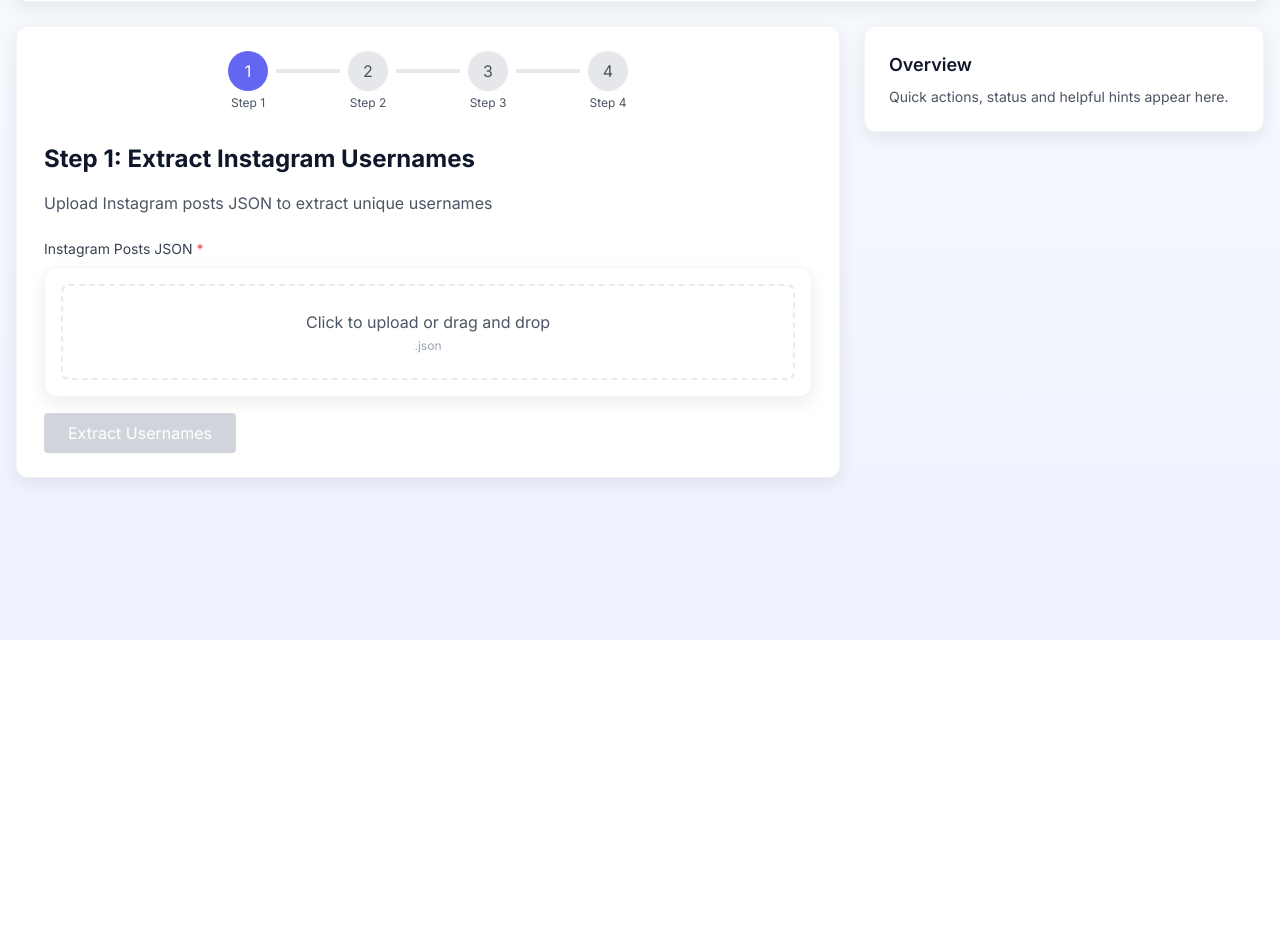
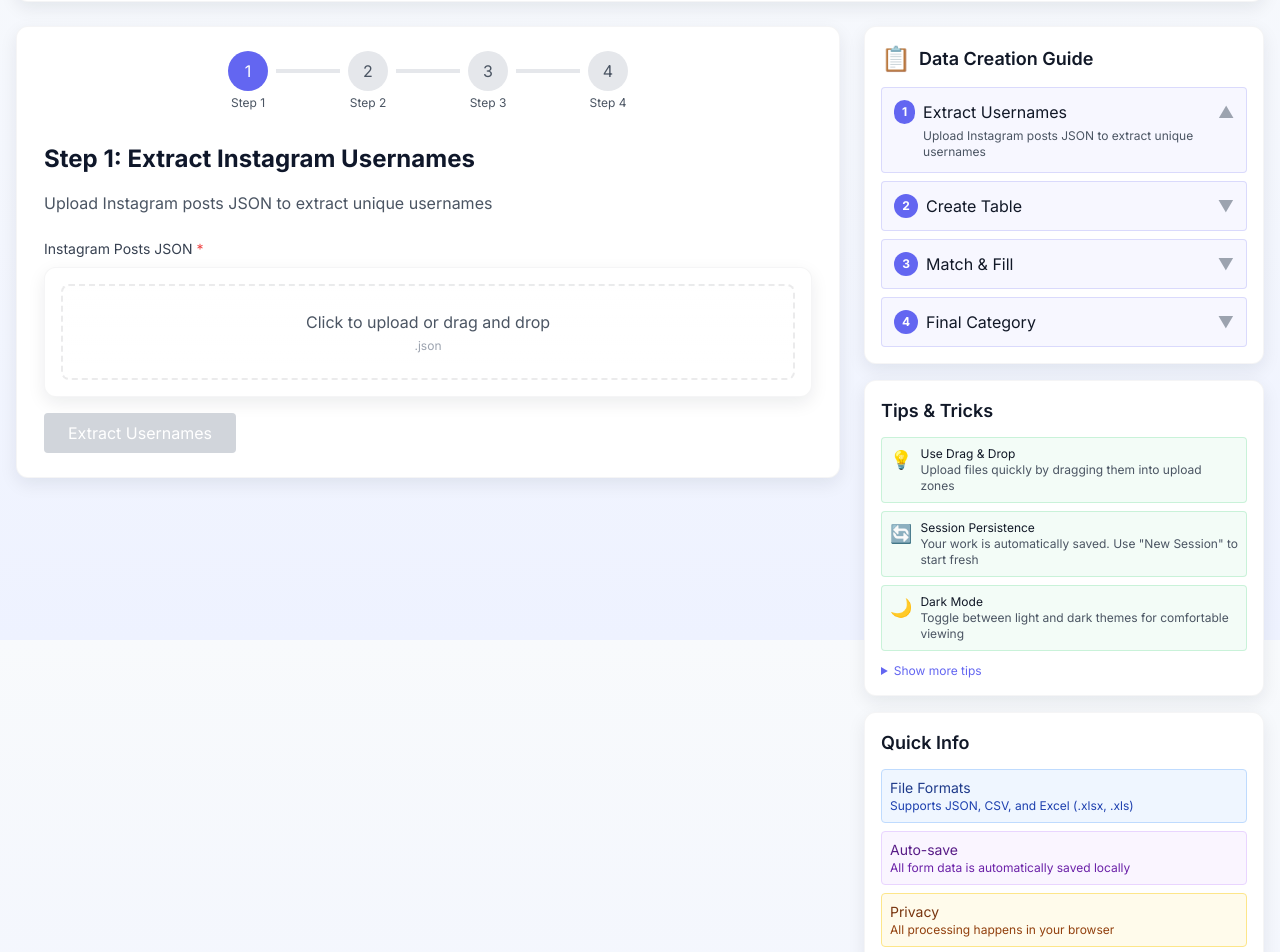
Before and after one commit to wildcraft958/Convosight_data_processor_v1.0, a React (Vite) app: page / in a window 1280 px wide. Shown: the part 160-1112 px from the top of the page. Before the commit the page ends 800 px from the top, so only its background shows below. Built offline with nearby package versions, Linux system fonts and the light colour scheme.

Commit message:
feat: complete Overview panel with guides, tips, and info cards

```diff
--- a/src/App.jsx
+++ b/src/App.jsx
@@ -3,6 +3,7 @@
 import DataCreation from './components/DataCreation/DataCreation'
 import CVICreation from './components/CVICreation/CVICreation'
 import Analysis from './components/Analysis/Analysis'
+import Overview from './components/common/Overview'
 import { useSession } from './context/SessionContext'
 import SessionIndicator from './components/common/SessionIndicator'
 import ConfirmModal from './components/common/ConfirmModal'
@@ -75,12 +76,7 @@
                 {activeTab === 'analysis' && <Analysis />}
               </div>
             </div>
-            <aside className="lg:col-span-4">
-              <div className="card p-6">
-                <h3 className="text-lg font-semibold mb-2 text-gray-900 dark:text-gray-100">Overview</h3>
-                <p className="text-sm text-gray-600 dark:text-gray-300">Quick actions, status and helpful hints appear here.</p>
-              </div>
-            </aside>
+            <Overview activeTab={activeTab} />
           </div>
         </main>
       </div>
--- /dev/null
+++ b/src/components/common/Overview.jsx
@@ -0,0 +1,156 @@
+import React, { useState } from 'react'
+
+export default function Overview({ activeTab }) {
+  const [expandedGuide, setExpandedGuide] = useState(0)
+
+  const guides = [
+    {
+      title: 'Data Creation',
+      icon: '📋',
+      steps: [
+        { num: 1, title: 'Extract Usernames', desc: 'Upload Instagram posts JSON to extract unique usernames' },
+        { num: 2, title: 'Create Table', desc: 'Combine Instagram posts, followers, YouTube, and TikTok data' },
+        { num: 3, title: 'Match & Fill', desc: 'Fill missing data by matching with reference tables' },
+        { num: 4, title: 'Final Category', desc: 'Categorize posts with inferred final categories' }
+      ]
+    },
+    {
+      title: 'CVI Creation',
+      icon: '📊',
+      steps: [
+        { num: 1, title: 'Upload Files', desc: 'Upload Excel or CSV files containing CVI data' },
+        { num: 2, title: 'Process', desc: 'System processes and standardizes the CVI table' },
+        { num: 3, title: 'Preview', desc: 'Review the processed data before download' },
+        { num: 4, title: 'Download', desc: 'Export the standardized CVI table as CSV' }
+      ]
+    },
+    {
+      title: 'Analysis',
+      icon: '📈',
+      steps: [
+        { num: 1, title: 'Post Matrix', desc: 'Build a matrix of posts across regions and sources' },
+        { num: 2, title: 'Missing Posts', desc: 'Identify posts that are missing from the data' },
+        { num: 3, title: 'Data Points', desc: 'Generate comprehensive metrics for each brand' }
+      ]
+    }
+  ]
+
+  const tips = [
+    { icon: '💡', title: 'Use Drag & Drop', desc: 'Upload files quickly by dragging them into upload zones' },
+    { icon: '🔄', title: 'Session Persistence', desc: 'Your work is automatically saved. Use "New Session" to start fresh' },
+    { icon: '🌙', title: 'Dark Mode', desc: 'Toggle between light and dark themes for comfortable viewing' },
+    { icon: '💾', title: 'Download Results', desc: 'All results can be downloaded as CSV for further analysis' },
+    { icon: '✨', title: 'Auto-detect Brands', desc: 'In Generate Data Points, use "Auto-detect from data" for quick setup' },
+    { icon: '⚡', title: 'Process Large Files', desc: 'The tool handles CSV and Excel files efficiently' }
+  ]
+
+  const currentGuide = guides.find(g => {
+    if (activeTab === 'data-creation') return g.title === 'Data Creation'
+    if (activeTab === 'cvi-creation') return g.title === 'CVI Creation'
+    if (activeTab === 'analysis') return g.title === 'Analysis'
+  })
+
+  return (
+    <aside className="lg:col-span-4 space-y-4">
+      {/* Current Guide */}
+      {currentGuide && (
+        <div className="card p-4">
+          <h3 className="text-lg font-semibold mb-3 text-gray-900 dark:text-gray-100 flex items-center gap-2">
+            <span className="text-2xl">{currentGuide.icon}</span>
+            {currentGuide.title} Guide
+          </h3>
+          <div className="space-y-2">
+            {currentGuide.steps.map((step, idx) => (
+              <div
+                key={idx}
+                onClick={() => setExpandedGuide(expandedGuide === idx ? -1 : idx)}
+                className="cursor-pointer p-3 rounded bg-[rgba(99,102,241,0.05)] dark:bg-[rgba(99,102,241,0.1)] hover:bg-[rgba(99,102,241,0.1)] dark:hover:bg-[rgba(99,102,241,0.15)] transition-colors border border-[rgba(99,102,241,0.2)]"
+              >
+                <div className="flex items-start justify-between">
+                  <div className="flex items-start gap-2">
+                    <div className="flex items-center justify-center w-6 h-6 rounded-full bg-primary-500 text-white text-xs font-bold">
+                      {step.num}
+                    </div>
+                    <div>
+                      <div className="font-medium text-gray-900 dark:text-gray-100">{step.title}</div>
+                      {expandedGuide === idx && (
+                        <div className="text-xs text-gray-600 dark:text-gray-400 mt-1">{step.desc}</div>
+                      )}
+                    </div>
+                  </div>
+                  <span className={`text-gray-400 transition-transform ${expandedGuide === idx ? 'rotate-180' : ''}`}>
+                    ▼
+                  </span>
+                </div>
+              </div>
+            ))}
+          </div>
+        </div>
+      )}
+
+      {/* Tips & Tricks */}
+      <div className="card p-4">
+        <h3 className="text-lg font-semibold mb-3 text-gray-900 dark:text-gray-100">Tips & Tricks</h3>
+        <div className="space-y-2">
+          {tips.slice(0, 3).map((tip, idx) => (
+            <div key={idx} className="p-2 rounded bg-[rgba(34,197,94,0.05)] dark:bg-[rgba(34,197,94,0.1)] border border-[rgba(34,197,94,0.2)]">
+              <div className="flex gap-2">
+                <span className="text-lg flex-shrink-0">{tip.icon}</span>
+                <div className="text-xs">
+                  <div className="font-medium text-gray-900 dark:text-gray-100">{tip.title}</div>
+                  <div className="text-gray-600 dark:text-gray-400">{tip.desc}</div>
+                </div>
+              </div>
+            </div>
+          ))}
+        </div>
+        <details className="mt-3 text-xs">
+          <summary className="cursor-pointer font-medium text-primary-500 hover:text-primary-600 dark:text-primary-400">
+            Show more tips
+          </summary>
+          <div className="space-y-2 mt-2">
+            {tips.slice(3).map((tip, idx) => (
+              <div key={idx + 3} className="p-2 rounded bg-[rgba(34,197,94,0.05)] dark:bg-[rgba(34,197,94,0.1)] border border-[rgba(34,197,94,0.2)]">
+                <div className="flex gap-2">
+                  <span className="text-lg flex-shrink-0">{tip.icon}</span>
+                  <div>
+                    <div className="font-medium text-gray-900 dark:text-gray-100">{tip.title}</div>
+                    <div className="text-gray-600 dark:text-gray-400">{tip.desc}</div>
+                  </div>
+                </div>
+              </div>
+            ))}
+          </div>
+        </details>
+      </div>
+
+      {/* Quick Info */}
+      <div className="card p-4">
+        <h3 className="text-lg font-semibold mb-3 text-gray-900 dark:text-gray-100">Quick Info</h3>
+        <div className="space-y-2 text-sm">
+          <div className="p-2 rounded bg-blue-50 dark:bg-blue-900 border border-blue-200 dark:border-blue-700">
+            <div className="font-medium text-blue-900 dark:text-blue-100">File Formats</div>
+            <div className="text-xs text-blue-800 dark:text-blue-200">Supports JSON, CSV, and Excel (.xlsx, .xls)</div>
+          </div>
+          <div className="p-2 rounded bg-purple-50 dark:bg-purple-900 border border-purple-200 dark:border-purple-700">
+            <div className="font-medium text-purple-900 dark:text-purple-100">Auto-save</div>
+            <div className="text-xs text-purple-800 dark:text-purple-200">All form data is automatically saved locally</div>
+          </div>
+          <div className="p-2 rounded bg-amber-50 dark:bg-amber-900 border border-amber-200 dark:border-amber-700">
+            <div className="font-medium text-amber-900 dark:text-amber-100">Privacy</div>
+            <div className="text-xs text-amber-800 dark:text-amber-200">All processing happens in your browser</div>
+          </div>
+        </div>
+      </div>
+
+      {/* Version & Status */}
+      <div className="card p-4 text-center text-xs text-gray-600 dark:text-gray-400">
+        <div>Convosight Data Processor</div>
+        <div>v1.0</div>
+        <div className="mt-2 inline-block px-2 py-1 bg-green-100 dark:bg-green-900 text-green-700 dark:text-green-300 rounded">
+          ✓ Online
+        </div>
+      </div>
+    </aside>
+  )
+}
```
